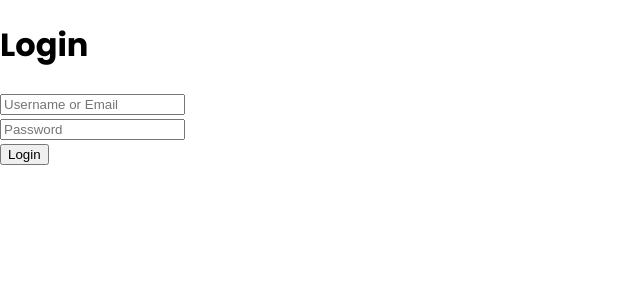
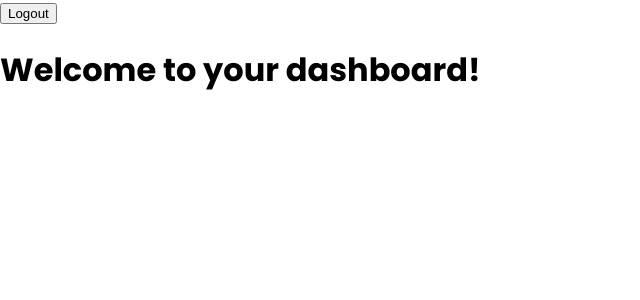
Before and after one commit to kohiba4/graphql, a React (Create React App) app: page /dashboard in a window 1280 px wide. Shown: the top 300 px of the page, without its empty margins (0-640 px from the left). Built offline with nearby package versions, Linux system fonts and the light colour scheme; sample sign-in values are in the browser's storage.

Commit message:
dashboard route

```diff
--- a/package.json
+++ b/package.json
@@ -12,6 +12,7 @@
     "react": "^19.1.0",
     "react-dom": "^19.1.0",
     "react-icons": "^5.5.0",
+    "react-router-dom": "^7.5.0",
     "react-scripts": "^5.0.1",
     "web-vitals": "^2.1.4"
   },
--- a/src/App.js
+++ b/src/App.js
@@ -1,17 +1,16 @@
-import logo from './logo.svg';
 import './App.css';
-import Counter from './components/counter';
-import Login from './components/login';
-import { useState } from 'react';
-
-
+import { BrowserRouter as Router, Routes, Route } from 'react-router-dom';
+import Login from './components/pages/login';
+import Dashboard from './components/pages/dashboard';
 
 function App() {
   return (
-    <div>
-      <Login />
-      {/* <Counter /> */}
-    </div>
+    <Router>
+      <Routes>
+        <Route path="/" element={<Login />} />
+        <Route path="/dashboard" element={<Dashboard />} />
+      </Routes>
+    </Router>
   );
 }
 
--- /dev/null
+++ b/src/components/pages/dashboard.jsx
@@ -0,0 +1,30 @@
+import { useNavigate } from "react-router-dom";
+import { useEffect } from "react";
+
+const Dashboard = () => {
+  const navigate = useNavigate();
+
+  //runs when the component mounts
+  useEffect(() => {
+    const token = localStorage.getItem('jwt');
+    if (!token) {
+      // alert('You are not logged in!');
+      navigate('/'); // redirect to login if no token
+    }
+  }, [navigate]); //[value] makes it run whenever the value changes but navigate doesn't change
+
+  const deleteToken = () => {
+    localStorage.removeItem('jwt');
+    alert('Logged out successfully!');
+    navigate('/');
+  };
+
+  return (
+    <div>
+      <button onClick={deleteToken}>Logout</button>
+      <h1>Welcome to your dashboard!</h1>
+    </div>
+  );
+};
+
+export default Dashboard;
--- a/src/components/login.jsx
+++ b/src/components/pages/login.jsx
@@ -1,6 +1,10 @@
 import React, { useState } from 'react';
+import { useNavigate } from 'react-router-dom';
+// import { useRouter } from 'next/router';
 
 const Login = () => {
+  const navigate = useNavigate();
+
   const [login, setLogin] = useState('');
   const [password, setPassword] = useState('');
 
@@ -29,6 +33,7 @@ const Login = () => {
       alert('Login successful!');
       // now you can redirect or show user data
 
+      navigate('/dashboard'); // redirect to dashboard
     } catch (err) {
       alert(err.message);
     }
```
Also changed, not shown: 2 other files (tests, documents, lock files or other folders).
